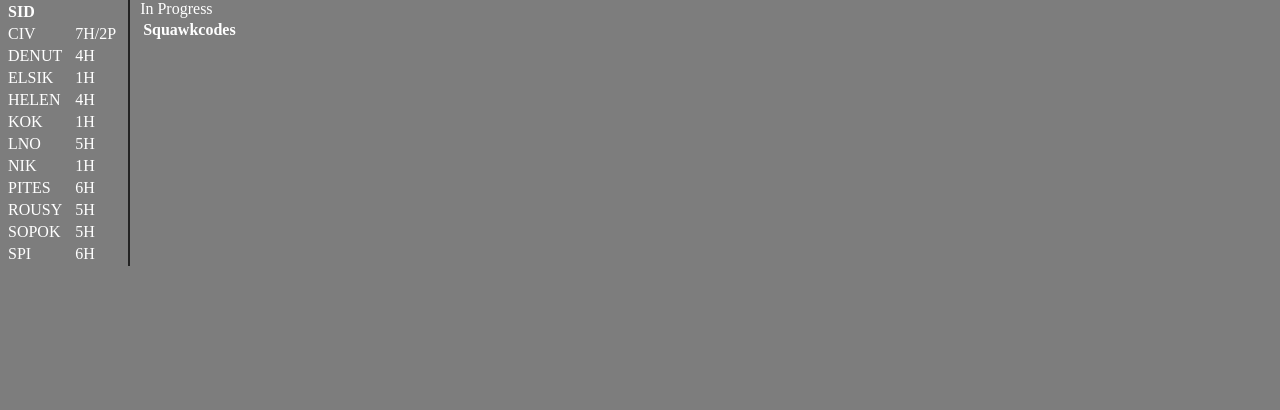
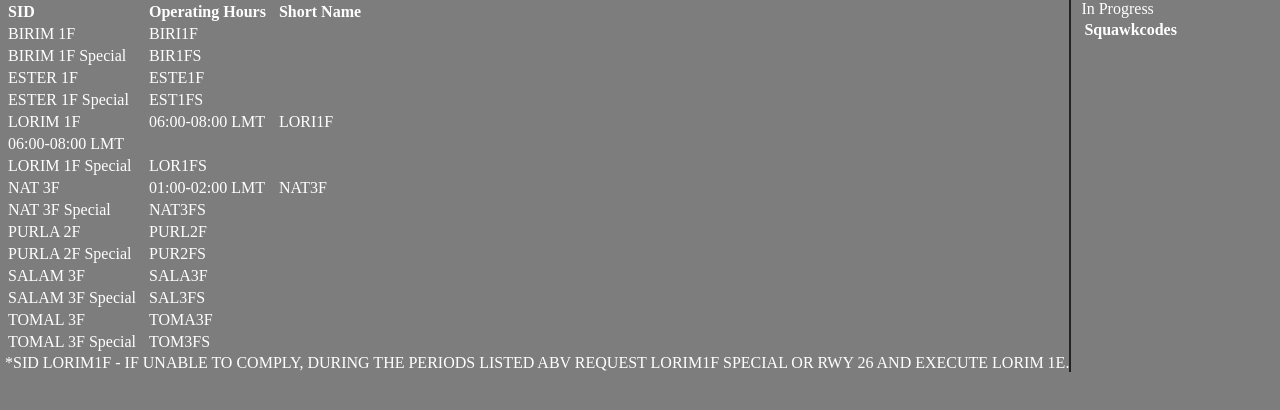
Before and after one commit to AmitShavit/IVAC2-info-LLLL, a plain HTML site: page llbgdep30.html in a window 1280 px wide. Drawn offline with Linux system fonts and the light colour scheme.

Commit message:
Update llbgdep30.html

```diff
--- a/llbgdep30.html
+++ b/llbgdep30.html
@@ -9,20 +9,25 @@
        <div class="content">
             <div style="float: left; border-right: 2px solid #222222;">
                 <table class="sidtable">
-                    <tr id="tabletop">  <td>SID</td>            <td></td>                        </tr>
+                    <tr id="tabletop">  <td>SID</td>     <td>Operating Hours</td>   <td>Short Name</td>      </tr>
 
-                    <tr>                <td>CIV</td>            <td>7H/2P</td>    </tr>
-                    <tr>                <td>DENUT</td>          <td>4H</td>                             </tr>
-                    <tr>                <td>ELSIK</td>          <td>1H</td>                          </tr>
-                    <tr>                <td>HELEN</td>          <td>4H</td>                             </tr>
-                    <tr>                <td>KOK</td>            <td>1H</td>                             </tr>
-                    <tr>                <td>LNO</td>            <td>5H</td>            </tr>
-                    <tr>                <td>NIK</td>            <td>1H</td>                             </tr>
-                    <tr>                <td>PITES</td>          <td>6H</td>            </tr>
-                    <tr>                <td>ROUSY</td>          <td>5H</td>            </tr>
-                    <tr>                <td>SOPOK</td>          <td>5H</td>            </tr>
-                    <tr>                <td>SPI</td>            <td>6H</td>            </tr>
+                    <tr>                <td>BIRIM 1F</td>                           <td>BIRI1F</td>          </tr>
+                    <tr>                <td>BIRIM 1F Special</td>                           <td>BIR1FS</td>          </tr>
+                    <tr>                <td>ESTER 1F</td>                           <td>ESTE1F</td>          </tr>
+                    <tr>                <td>ESTER 1F Special</td>                           <td>EST1FS</td>          </tr>
+                    <tr>                <td>LORIM 1F</td>  <td>06:00-08:00 LMT</td> <td>LORI1F</td>          </tr>
+                    <tr>                                   <td>06:00-08:00 LMT</td>
+                    <tr>                <td>LORIM 1F Special</td>                           <td>LOR1FS</td>          </tr>
+                    <tr>                <td>NAT 3F</td>  <td>01:00-02:00 LMT</td> <td>NAT3F</td>          </tr>
+                    <tr>                <td>NAT 3F Special</td>                           <td>NAT3FS</td>          </tr>
+                    <tr>                <td>PURLA 2F</td>                           <td>PURL2F</td>          </tr>
+                    <tr>                <td>PURLA 2F Special</td>                           <td>PUR2FS</td>          </tr>
+                    <tr>                <td>SALAM 3F</td>                           <td>SALA3F</td>          </tr>
+                    <tr>                <td>SALAM 3F Special</td>                           <td>SAL3FS</td>          </tr>
+                    <tr>                <td>TOMAL 3F</td>                           <td>TOMA3F</td>          </tr>
+                    <tr>                <td>TOMAL 3F Special</td>                           <td>TOM3FS</td>          </tr>
                 </table>
+                    <tr> *SID LORIM1F - IF UNABLE TO COMPLY, DURING THE PERIODS LISTED ABV REQUEST LORIM1F SPECIAL OR RWY 26 AND EXECUTE LORIM 1E.</tr>
             </div>
 
             <div style="float: left; padding-left: 10px;">
```
